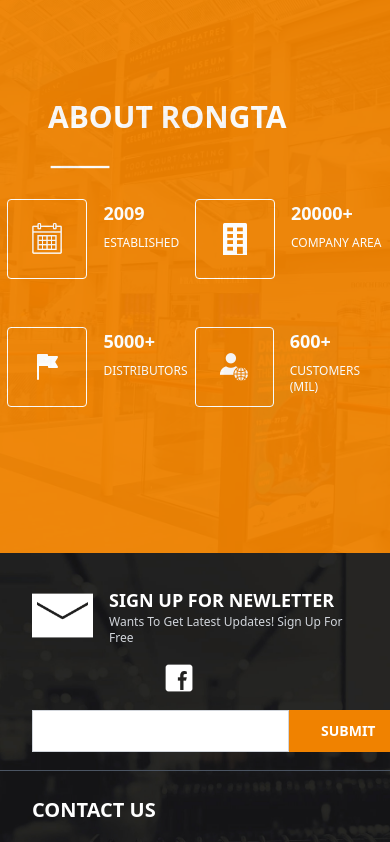
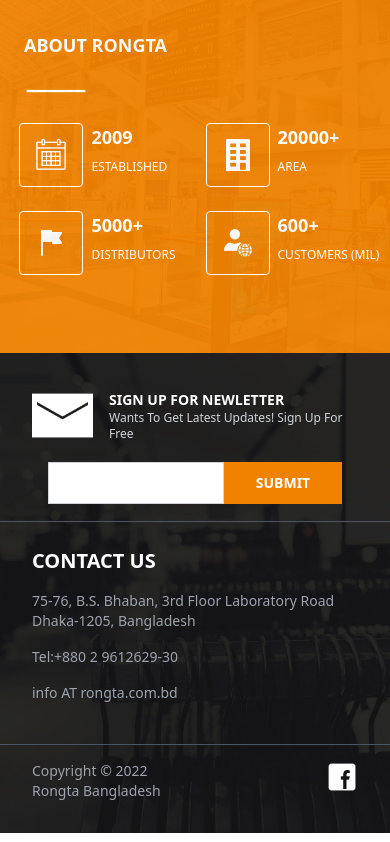
Before and after one commit to Asieef/rongta, a Nuxt app: page / in a window 390 px wide. Shown: the part 1180-2022 px from the top of the page. Built offline with nearby package versions, Linux system fonts and the light colour scheme; no server answers.

Commit message:
footer adjust

```diff
--- a/components/About.vue
+++ b/components/About.vue
@@ -2,35 +2,47 @@
   <div>
     <div
       style="background-image: url('/about-bg.jpg')"
-            class="h-[600px] bg-cover bg-no-repeat bg-center bg-fixed grid lg:grid-flow-col lg:grid-cols-2 grid-cols-1"
+      class="lg:h-[600px] h-[400px] bg-cover bg-no-repeat bg-center bg-fixed grid lg:grid-flow-col lg:grid-cols-2 grid-cols-1"
     >
-            <div class="lg:col-span-1 lg:flex lg:justify-center lg:items-center lg:ml-8 hidden">
+      <div
+        class="lg:col-span-1 lg:flex lg:justify-center lg:items-center lg:ml-8 hidden"
+      >
         <div class="bg-white py-16 px-12 shadow">
-                    <h2 class="text-lg font-semibold">Rongta Technology (Xiamen) Group Co.,Ltd.</h2>
+          <h2 class="text-lg font-semibold">
+            Rongta Technology (Xiamen) Group Co.,Ltd.
+          </h2>
           <p class="text-rongtatext text-sm mt-8 mb-6">
-                        Rongta Technology (Xiamen) Group Co., Ltd. is a high-tech enterprise established in Jan 1st, 2009, specializing in R&D, manufacturing and marketing of pos printers, receipt printers, label scales, thermal transfer barcode printers, impact printers, printer mechanism, control boards and other POS peripherals.
+            Rongta Technology (Xiamen) Group Co., Ltd. is a high-tech enterprise
+            established in Jan 1st, 2009, specializing in R&D, manufacturing and
+            marketing of pos printers, receipt printers, label scales, thermal
+            transfer barcode printers, impact printers, printer mechanism,
+            control boards and other POS peripherals.
             <br />
-                        <br />Computer City Technologies Ltd. is the authorized distributor for Rongta in Bangladesh
+            <br />Computer City Technologies Ltd. is the authorized distributor
+            for Rongta in Bangladesh
           </p>
 
           <NuxtLink
             class="text-white bg-rongta px-8 py-2 uppercase text-sm hover:bg-rongtatext"
             to="/about"
-                    >Read More</NuxtLink>
+            >Read More</NuxtLink
+          >
         </div>
       </div>
 
       <div class="col-span-1">
         <div class="bg-rongta opacity-95 h-full grid grid-flow-row">
-                    <div class="flex justify-end flex-col px-12">
-                        <h2 class="text-white uppercase text-3xl font-bold">About Rongta</h2>
+          <div class="flex justify-end flex-col px-6">
+            <h2 class="text-white uppercase lg:text-3xl text-lg font-bold">
+              About Rongta
+            </h2>
             <img src="/line.png" class="w-16" />
           </div>
-                    <div class="grid grid-flow-col grid-cols-2 justify-items-center">
-                        <div class="col-span-1 flex flex-col gap-12">
-                            <div class="flex gap-4">
+          <div class="grid grid-cols-2 justify-items-center">
+            <div class="col-span-1 flex flex-col lg:gap-12 gap-6">
+              <div class="flex gap-2">
                 <div
-                                    class="border border-white rounded flex items-center justify-center w-20 h-20"
+                  class="border border-white rounded flex items-center justify-center lg:w-20 lg:h-20 w-16 h-16"
                 >
                   <img src="/calendar.png" class="lg:w-12 w-8" />
                 </div>
@@ -40,9 +52,9 @@
                 </div>
               </div>
 
-                            <div class="flex gap-4">
+              <div class="flex gap-2">
                 <div
-                                    class="border border-white rounded flex items-center justify-center w-20 h-20"
+                  class="border border-white rounded flex items-center justify-center lg:w-20 lg:h-20 w-16 h-16"
                 >
                   <img src="/flag.png" class="lg:w-12 w-8" />
                 </div>
@@ -53,22 +65,22 @@
               </div>
             </div>
 
-                        <div class="col-span-1 flex flex-col gap-12">
-                            <div class="flex gap-4">
+            <div class="col-span-1 flex flex-col lg:gap-12 gap-6">
+              <div class="flex gap-2">
                 <div
-                                    class="border border-white rounded flex items-center justify-center w-20 h-20"
+                  class="border border-white rounded flex items-center justify-center lg:w-20 lg:h-20 w-16 h-16"
                 >
                   <img src="/building.png" class="lg:w-12 w-8" />
                 </div>
                 <div class="uppercase text-white">
                   <h2 class="font-bold lg:text-4xl text-lg">20000+</h2>
-                                    <p class="lg:text-sm text-xs py-2">Company Area</p>
+                  <p class="lg:text-sm text-xs py-2">Area</p>
                 </div>
               </div>
 
-                            <div class="flex gap-4">
+              <div class="flex gap-2">
                 <div
-                                    class="border border-white rounded flex items-center justify-center w-20 h-20"
+                  class="border border-white rounded flex items-center justify-center lg:w-20 lg:h-20 w-16 h-16"
                 >
                   <img src="/user.png" class="lg:w-12 w-8" />
                 </div>
--- a/components/Footer.vue
+++ b/components/Footer.vue
@@ -6,33 +6,27 @@
     >
       <!-- Newsletter Section -->
       <div class="mt-8 px-8 container mx-auto">
-                <div class="grid lg:grid-flow-col lg:grid-cols-10 grid-cols-1 gap-4">
-                    <div class="flex gap-4 col-span-4 items-center">
+        <div class="grid lg:grid-cols-2 grid-cols-1 gap-4">
+          <div class="flex gap-4 col-span-1 items-center">
             <div>
               <img src="/mail.png" class="w-16" />
             </div>
             <div>
-                            <h2 class="text-lg text-white uppercase font-bold">Sign up for Newletter</h2>
-                            <p
-                                class="text-xs text-gray-300"
-                            >Wants To Get Latest Updates! Sign Up For Free</p>
+              <h2 class="lg:text-lg text-white text-sm uppercase font-bold">
+                Sign up for Newletter
+              </h2>
+              <p class="text-xs text-gray-300">
+                Wants To Get Latest Updates! Sign Up For Free
+              </p>
             </div>
           </div>
 
-                    <div
-                        class="col-span-2 flex lg:justify-end items-center justify-center flex-wrap"
-                    >
-                        <a href="https://www.facebook.com/comcity.bd">
-                            <img src="/facebook.png" class="w-8" />
-                        </a>
-                    </div>
-
-                    <div class="col-span-4 lg:flex items-center">
+          <div class="col-span-1 flex lg:justify-end justify-center">
             <form method="post" @submit.prevent="sendMail">
               <input
                 v-model="honeyPot"
                 type="checkbox"
-                                style="display:none"
+                style="display: none"
                 name="honeyPot"
                 tabindex="-1"
                 autocomplete="off"
@@ -46,14 +40,16 @@
                     type="email"
                     id="email"
                     name="email"
-                                        class="bg-white border border-gray-300 focus:border-indigo-500 focus:bg-white focus:ring-2 focus:ring-indigo-200 text-base outline-none text-gray-700 py-1 px-3 leading-8 transition-colors duration-200 ease-in-out"
+                    class="bg-white w-44 border border-gray-300 focus:border-indigo-500 focus:bg-white focus:ring-2 focus:ring-indigo-200 text-base outline-none text-gray-700 py-1 px-3 leading-8 transition-colors duration-200 ease-in-out"
                   />
                 </div>
 
                 <div class="flex">
                   <button
                     class="text-white bg-rongta px-8 focus:outline-none hover:bg-gray-700 text-sm uppercase items-center font-semibold"
-                                    >Submit</button>
+                  >
+                    Submit
+                  </button>
                 </div>
               </div>
             </form>
@@ -81,9 +77,9 @@
             clip-rule="evenodd"
           />
         </svg>
-                <div
-                    class="ml-3 text-sm font-medium text-blue-700 dark:text-blue-800"
-                >Your Email Address has been submitted</div>
+        <div class="ml-3 text-sm font-medium text-blue-700 dark:text-blue-800">
+          Your Email Address has been submitted
+        </div>
         <button
           @click="toggleThanks"
           type="button"
@@ -115,10 +111,13 @@
       >
         <div class="col-span-1">
           <ul>
-                        <li class="text-white uppercase py-2 text-xl font-semibold">Contact Us</li>
-                        <li
-                            class="text-sm text-gray-400 py-2"
-                        >75-76, B.S. Bhaban, 3rd Floor Laboratory Road Dhaka-1205, Bangladesh</li>
+            <li class="text-white uppercase py-2 text-xl font-semibold">
+              Contact Us
+            </li>
+            <li class="text-sm text-gray-400 py-2">
+              75-76, B.S. Bhaban, 3rd Floor Laboratory Road Dhaka-1205,
+              Bangladesh
+            </li>
             <li class="text-sm text-gray-400 py-2">Tel:+880 2 9612629-30</li>
             <li class="text-sm text-gray-400 py-2">info AT rongta.com.bd</li>
           </ul>
@@ -126,9 +125,9 @@
 
         <div class="col-span-1 lg:block hidden">
           <ul>
-                        <li
-                            class="text-white uppercase py-2 text-xl font-semibold"
-                        >Service & Support</li>
+            <li class="text-white uppercase py-2 text-xl font-semibold">
+              Service & Support
+            </li>
 
             <NuxtLink to="/privacy">
               <li class="text-sm text-gray-400 py-2">Privacy Policy</li>
@@ -150,7 +149,9 @@
 
         <div class="col-span-1 lg:block hidden">
           <ul>
-                        <li class="text-white uppercase py-2 text-xl font-semibold">New Products</li>
+            <li class="text-white uppercase py-2 text-xl font-semibold">
+              New Products
+            </li>
             <li class="text-sm text-gray-400 py-2">RP327-UP</li>
             <li class="text-sm text-gray-400 py-2">RP328-UP</li>
             <li class="text-sm text-gray-400 py-2">RP328-UW</li>
@@ -159,7 +160,9 @@
 
         <div class="col-span-1 lg:block hidden">
           <ul>
-                        <li class="text-white uppercase py-2 text-xl font-semibold">Categories</li>
+            <li class="text-white uppercase py-2 text-xl font-semibold">
+              Categories
+            </li>
             <NuxtLink to="/product">
               <li class="text-sm text-gray-400 py-2">Mobile Printer</li>
             </NuxtLink>
@@ -179,38 +182,49 @@
       <div class="border-b border-gray-600"></div>
 
       <!-- Copyright Section -->
-            <div class="px-8 flex items-center container mx-auto">
-                <p class="text-sm text-gray-400">Copyright © 2022 Rongta Bangladesh</p>
+
+      <div class="grid grid-cols-2 px-8 py-4">
+        <div class="col-span-1">
+          <p class="text-sm text-gray-400">
+            Copyright © 2022 Rongta Bangladesh
+          </p>
+        </div>
+
+        <div class="col-span-1 flex justify-end">
+          <a href="https://www.facebook.com/comcity.bd">
+            <img src="/facebook.png" class="w-8" />
+          </a>
+        </div>
       </div>
     </div>
   </div>
 </template>
 <script>
-
 export default {
   data() {
     return {
       email: null,
       honeyPot: false,
-            showThanks: false
-        }
+      showThanks: false,
+    };
   },
 
   methods: {
     sendMail() {
-            this.$axios.post('https://submit-form.com/eNqzBhtY', {
+      this.$axios
+        .post("https://submit-form.com/eNqzBhtY", {
           email: this.email,
-                _honeypot: this.honeyPot
-            }).then((response) => {
+          _honeypot: this.honeyPot,
+        })
+        .then((response) => {
           console.log(response.data);
           this.showThanks = true;
         });
     },
 
     toggleThanks() {
-            this.showThanks = !this.showThanks
-        }
-    }
-}
-
+      this.showThanks = !this.showThanks;
+    },
+  },
+};
 </script>
```
Lines whose indentation alone changed are shown as unchanged.
